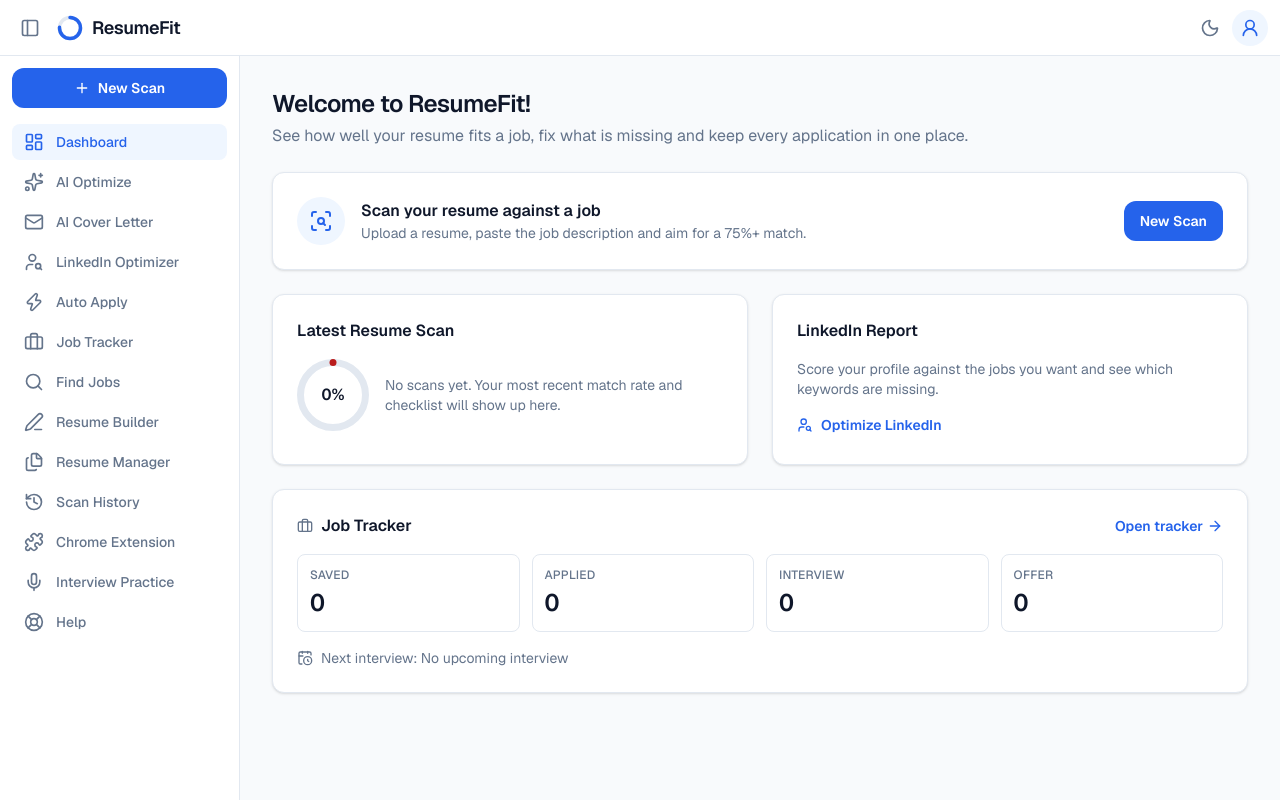
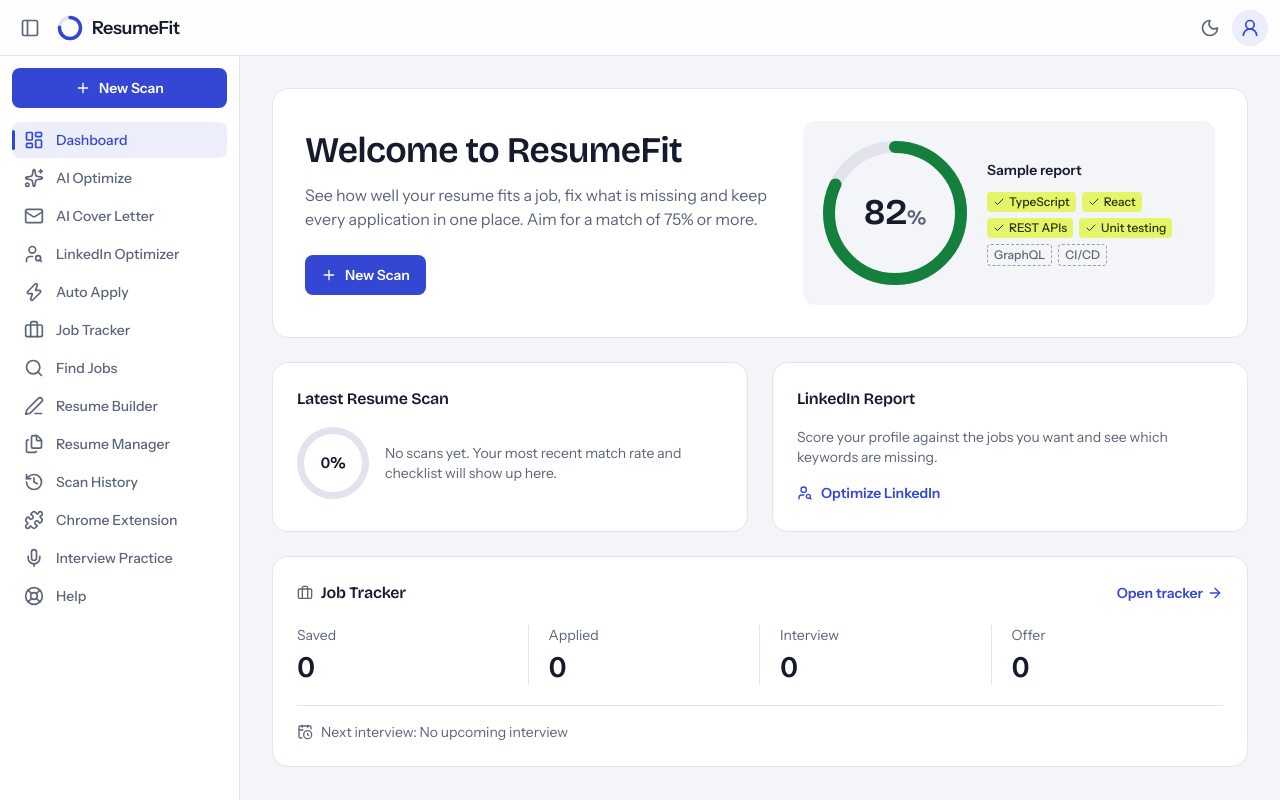
Before and after one commit to joshuacortes195/resumefit, a Next.js app in the folder apps/web/: page /dashboard in a window 1280 px wide. Built offline with nearby package versions, Linux system fonts and the light colour scheme.

Commit message:
Refresh the look with new colors, fonts and small animations

```diff
--- a/apps/web/app/(app)/dashboard/page.tsx
+++ b/apps/web/app/(app)/dashboard/page.tsx
@@ -1,5 +1,5 @@
 import Link from "next/link";
-import { ArrowRight, Briefcase, CalendarClock, ScanSearch, UserSearch } from "lucide-react";
+import { ArrowRight, Briefcase, CalendarClock, Check, Plus, UserSearch } from "lucide-react";
 import { JOB_STATUSES } from "@resumefit/shared";
 import { ScoreRing } from "@/components/score-ring";
 
@@ -8,33 +8,66 @@
 // tracker columns shown as counters on the dashboard
 const TRACKER_COUNTS = JOB_STATUSES.filter((status) => status !== "rejected");
 
+// made up skills for the sample report preview
+const SAMPLE_FOUND = ["TypeScript", "React", "REST APIs", "Unit testing"];
+const SAMPLE_MISSING = ["GraphQL", "CI/CD"];
+
 // home page after sign in
 export default function DashboardPage() {
   return (
     <div className="mx-auto max-w-5xl space-y-6">
-      {/* welcome text */}
-      <div>
-        <h1 className="text-2xl font-semibold tracking-tight">Welcome to ResumeFit!</h1>
-        <p className="mt-1 text-muted">See how well your resume fits a job, fix what is missing and keep every application in one place.</p>
-      </div>
+      {/* welcome card with the new scan button and a sample report */}
+      <section className="grid gap-8 rounded-2xl border border-border bg-surface p-6 sm:p-8 md:grid-cols-[1fr_auto] md:items-center">
+        <div>
+          <h1 className="text-3xl font-semibold sm:text-4xl">Welcome to ResumeFit</h1>
+          <p className="mt-3 max-w-xl text-muted">
+            See how well your resume fits a job, fix what is missing and keep every application in one place. Aim for a match of 75% or more.
+          </p>
+          <Link
+            href="/scans/new"
+            className="group mt-6 inline-flex items-center gap-2 rounded-lg bg-primary px-4 py-2.5 text-sm font-semibold text-on-primary transition duration-150 hover:bg-primary-hover active:scale-[0.98]"
+          >
+            <Plus className="size-4 transition-transform duration-200 group-hover:rotate-90" aria-hidden />
+            New Scan
+          </Link>
+        </div>
 
-      {/* start a scan card */}
-      <section className="flex flex-col items-start gap-4 rounded-xl border border-border bg-surface p-6 shadow-sm sm:flex-row sm:items-center">
-        <span className="flex size-12 shrink-0 items-center justify-center rounded-full bg-primary-soft text-primary">
-          <ScanSearch className="size-6" aria-hidden />
-        </span>
-        <div className="flex-1">
-          <h2 className="font-semibold">Scan your resume against a job</h2>
-          <p className="text-sm text-muted">Upload a resume, paste the job description and aim for a 75%+ match.</p>
-        </div>
-        <Link href="/scans/new" className="rounded-xl bg-primary px-4 py-2.5 text-sm font-semibold text-white hover:bg-primary-hover">
-          New Scan
-        </Link>
+        {/* sample report, the ring draws in and then the skills show one by one */}
+        <figure className="flex items-center gap-5 rounded-xl bg-background p-5">
+          <ScoreRing score={82} size="lg" label="Sample match rate" />
+          <div className="max-w-52">
+            <figcaption className="text-sm font-semibold">Sample report</figcaption>
+            <ul className="mt-3 flex flex-wrap gap-1.5 text-xs font-medium">
+              {/* skills the resume already has, shown like highlighter marks */}
+              {SAMPLE_FOUND.map((skill, index) => (
+                <li
+                  key={skill}
+                  className="flex animate-rise items-center gap-1 rounded bg-marker px-1.5 py-0.5 text-on-marker"
+                  style={{ animationDelay: `${900 + index * 70}ms` }}
+                >
+                  <Check className="size-3" aria-hidden />
+                  {skill}
+                </li>
+              ))}
+              {/* skills the job wants that are not in the resume */}
+              {SAMPLE_MISSING.map((skill, index) => (
+                <li
+                  key={skill}
+                  className="animate-rise rounded border border-dashed border-muted/60 px-1.5 py-0.5 text-muted"
+                  style={{ animationDelay: `${900 + (SAMPLE_FOUND.length + index) * 70}ms` }}
+                >
+                  <span className="sr-only">Missing: </span>
+                  {skill}
+                </li>
+              ))}
+            </ul>
+          </div>
+        </figure>
       </section>
 
       <div className="grid gap-6 md:grid-cols-2">
         {/* latest scan card, empty until the first scan */}
-        <section className="rounded-xl border border-border bg-surface p-6 shadow-sm">
+        <section className="rounded-2xl border border-border bg-surface p-6">
           <h2 className="font-semibold">Latest Resume Scan</h2>
           <div className="mt-4 flex items-center gap-4">
             <ScoreRing score={0} />
@@ -43,40 +76,47 @@
         </section>
 
         {/* linkedin card */}
-        <section className="rounded-xl border border-border bg-surface p-6 shadow-sm">
+        <section className="rounded-2xl border border-border bg-surface p-6">
           <h2 className="font-semibold">LinkedIn Report</h2>
           <p className="mt-4 text-sm text-muted">Score your profile against the jobs you want and see which keywords are missing.</p>
-          <Link href="/linkedin" className="mt-4 inline-flex items-center gap-2 text-sm font-semibold text-primary hover:text-primary-hover">
+          <Link
+            href="/linkedin"
+            className="mt-4 inline-flex items-center gap-2 text-sm font-semibold text-primary transition-colors duration-150 hover:text-primary-hover"
+          >
             <UserSearch className="size-4" aria-hidden />
             Optimize LinkedIn
           </Link>
         </section>
 
         {/* tracker counts card */}
-        <section className="rounded-xl border border-border bg-surface p-6 shadow-sm md:col-span-2">
+        <section className="rounded-2xl border border-border bg-surface p-6 md:col-span-2">
           <div className="flex items-center justify-between">
             <h2 className="flex items-center gap-2 font-semibold">
               <Briefcase className="size-4 text-muted" aria-hidden />
               Job Tracker
             </h2>
-            <Link href="/tracker" className="inline-flex items-center gap-1 text-sm font-semibold text-primary hover:text-primary-hover">
+            {/* the arrow nudges over on hover */}
+            <Link
+              href="/tracker"
+              className="group inline-flex items-center gap-1 text-sm font-semibold text-primary transition-colors duration-150 hover:text-primary-hover"
+            >
               Open tracker
-              <ArrowRight className="size-4" aria-hidden />
+              <ArrowRight className="size-4 transition-transform duration-200 group-hover:translate-x-0.5" aria-hidden />
             </Link>
           </div>
 
-          {/* one counter per column */}
-          <dl className="mt-4 grid grid-cols-2 gap-3 sm:grid-cols-4">
+          {/* one counter per column, split by thin lines */}
+          <dl className="mt-5 grid grid-cols-2 gap-y-4 sm:grid-cols-4 sm:divide-x sm:divide-border">
             {TRACKER_COUNTS.map((status) => (
-              <div key={status} className="rounded-lg border border-border p-3">
-                <dt className="text-xs font-medium uppercase tracking-wide text-muted">{status}</dt>
-                <dd className="mt-1 text-2xl font-semibold tabular-nums">0</dd>
+              <div key={status} className="sm:px-5 sm:first:pl-0">
+                <dt className="text-sm capitalize text-muted">{status}</dt>
+                <dd className="mt-1 font-display text-3xl font-semibold tabular-nums">0</dd>
               </div>
             ))}
           </dl>
 
           {/* next interview line */}
-          <p className="mt-4 flex items-center gap-2 text-sm text-muted">
+          <p className="mt-5 flex items-center gap-2 border-t border-border pt-4 text-sm text-muted">
             <CalendarClock className="size-4" aria-hidden />
             Next interview: No upcoming interview
           </p>
--- /dev/null
+++ b/apps/web/app/(app)/template.tsx
@@ -0,0 +1,4 @@
+// replays the little slide up every time you move to another page
+export default function AppTemplate({ children }: { children: React.ReactNode }) {
+  return <div className="animate-rise">{children}</div>;
+}
--- a/apps/web/app/globals.css
+++ b/apps/web/app/globals.css
@@ -3,16 +3,19 @@
 /* dark mode turns on when the html tag has the dark class */
 @custom-variant dark (&:where(.dark, .dark *));
 
-/* brand colors for light mode */
+/* brand colors for light mode, cool paper with ink text and a cobalt accent */
 :root {
-  --background: #f8fafc;
+  --background: #f4f5f8;
   --surface: #ffffff;
-  --foreground: #0f172a;
-  --muted: #64748b;
-  --border: #e2e8f0;
-  --primary: #2563eb;
-  --primary-hover: #1d4ed8;
-  --primary-soft: #eff6ff;
+  --foreground: #151a2d;
+  --muted: #5b6478;
+  --border: #e1e4ec;
+  --primary: #3447d4;
+  --primary-hover: #2a39b0;
+  --primary-soft: #eceefc;
+  --on-primary: #ffffff;
+  --marker: #e4f56a;
+  --on-marker: #2a3000;
   --success: #15803d;
   --warning: #b45309;
   --danger: #b91c1c;
@@ -20,14 +23,17 @@
 
 /* brand colors for dark mode */
 .dark {
-  --background: #0b1120;
-  --surface: #111827;
-  --foreground: #e2e8f0;
-  --muted: #94a3b8;
-  --border: #1f2937;
-  --primary: #3b82f6;
-  --primary-hover: #60a5fa;
-  --primary-soft: #172554;
+  --background: #0d1020;
+  --surface: #151930;
+  --foreground: #e6e8f2;
+  --muted: #9aa2b8;
+  --border: #252a44;
+  --primary: #8b98ff;
+  --primary-hover: #a5afff;
+  --primary-soft: #1e2347;
+  --on-primary: #0d1020;
+  --marker: #d7ea55;
+  --on-marker: #1f2400;
   --success: #4ade80;
   --warning: #fbbf24;
   --danger: #f87171;
@@ -43,11 +49,61 @@
   --color-primary: var(--primary);
   --color-primary-hover: var(--primary-hover);
   --color-primary-soft: var(--primary-soft);
+  --color-on-primary: var(--on-primary);
+  --color-marker: var(--marker);
+  --color-on-marker: var(--on-marker);
   --color-success: var(--success);
   --color-warning: var(--warning);
   --color-danger: var(--danger);
-  --font-sans: var(--font-geist-sans);
-  --font-mono: var(--font-geist-mono);
+  --font-sans: var(--font-body);
+  --font-display: var(--font-heading);
+}
+
+/* the small animations used around the app */
+@theme {
+  --ease-settle: cubic-bezier(0.22, 1, 0.36, 1);
+  --animate-rise: rise 0.4s var(--ease-settle) both;
+  --animate-pop: pop 0.16s var(--ease-settle) both;
+  --animate-drawer: drawer 0.24s var(--ease-settle) both;
+  --animate-fade: fade 0.2s ease-out both;
+  --animate-ring: ring-fill 1.1s var(--ease-settle) 0.15s both;
+
+  /* page content slides up a little as it shows */
+  @keyframes rise {
+    from {
+      opacity: 0;
+      transform: translateY(6px);
+    }
+  }
+
+  /* dropdown menus grow from the corner */
+  @keyframes pop {
+    from {
+      opacity: 0;
+      transform: scale(0.96) translateY(-4px);
+    }
+  }
+
+  /* mobile menu slides in from the left */
+  @keyframes drawer {
+    from {
+      transform: translateX(-100%);
+    }
+  }
+
+  /* plain fade for backdrops */
+  @keyframes fade {
+    from {
+      opacity: 0;
+    }
+  }
+
+  /* score ring draws itself from empty */
+  @keyframes ring-fill {
+    from {
+      stroke-dashoffset: var(--ring-length);
+    }
+  }
 }
 
 /* page background and text */
@@ -56,8 +112,26 @@
   color: var(--foreground);
 }
 
+/* headings use the display font */
+h1,
+h2 {
+  font-family: var(--font-display);
+  letter-spacing: -0.015em;
+}
+
 /* focus ring for keyboard users */
 :focus-visible {
   outline: 2px solid var(--primary);
   outline-offset: 2px;
 }
+
+/* turns motion off for people who ask for less of it */
+@media (prefers-reduced-motion: reduce) {
+  *,
+  *::before,
+  *::after {
+    animation-duration: 0.01ms !important;
+    animation-delay: 0ms !important;
+    transition-duration: 0.01ms !important;
+  }
+}
--- a/apps/web/app/layout.tsx
+++ b/apps/web/app/layout.tsx
@@ -1,17 +1,17 @@
 import type { Metadata } from "next";
-import { Geist, Geist_Mono } from "next/font/google";
+import { Bricolage_Grotesque, Instrument_Sans } from "next/font/google";
 import { ThemeProvider } from "@/components/theme-provider";
 import "./globals.css";
 
-// main font for the app
-const geistSans = Geist({
-  variable: "--font-geist-sans",
+// main font for body text
+const bodyFont = Instrument_Sans({
+  variable: "--font-body",
   subsets: ["latin"],
 });
 
-// font for code and numbers
-const geistMono = Geist_Mono({
-  variable: "--font-geist-mono",
+// font for headings
+const headingFont = Bricolage_Grotesque({
+  variable: "--font-heading",
   subsets: ["latin"],
 });
 
@@ -24,7 +24,7 @@
 // wraps every page with fonts and the theme
 export default function RootLayout({ children }: { children: React.ReactNode }) {
   return (
-    <html lang="en" suppressHydrationWarning className={`${geistSans.variable} ${geistMono.variable} h-full antialiased`}>
+    <html lang="en" suppressHydrationWarning className={`${bodyFont.variable} ${headingFont.variable} h-full antialiased`}>
       <body className="min-h-full font-sans">
         <ThemeProvider>{children}</ThemeProvider>
       </body>
--- a/apps/web/app/sign-in/page.tsx
+++ b/apps/web/app/sign-in/page.tsx
@@ -6,7 +6,7 @@
 export default function SignInPage() {
   return (
     <main className="flex min-h-screen items-center justify-center p-4">
-      <div className="w-full max-w-sm rounded-xl border border-border bg-surface p-6 shadow-sm">
+      <div className="w-full max-w-sm animate-rise rounded-2xl border border-border bg-surface p-6">
         <Logo />
         <h1 className="mt-6 text-xl font-semibold tracking-tight">Sign in</h1>
         <p className="mt-1 text-sm text-muted">ResumeFit is invite only for now. New here? Enter the code you were given.</p>
@@ -34,7 +34,7 @@
           </div>
 
           {/* disabled until auth is connected */}
-          <button type="submit" disabled className="w-full rounded-xl bg-primary px-4 py-2.5 text-sm font-semibold text-white disabled:opacity-60">
+          <button type="submit" disabled className="w-full rounded-xl bg-primary px-4 py-2.5 text-sm font-semibold text-on-primary disabled:opacity-60">
             Email me a sign in link
           </button>
           <p className="text-center text-xs text-muted">Sign in turns on once the database and auth keys are added.</p>
--- a/apps/web/components/app-shell.tsx
+++ b/apps/web/components/app-shell.tsx
@@ -25,7 +25,7 @@
   return (
     <div className="flex min-h-screen flex-col">
       {/* top bar */}
-      <header className="sticky top-0 z-30 flex h-14 items-center gap-2 border-b border-border bg-surface px-3 print:hidden">
+      <header className="sticky top-0 z-30 flex h-14 items-center gap-2 border-b border-border bg-surface/85 px-3 backdrop-blur print:hidden">
         {/* hamburger, phones only */}
         <button
           type="button"
@@ -60,15 +60,15 @@
               aria-haspopup="menu"
               aria-expanded={menuOpen}
               onClick={() => setMenuOpen((value) => !value)}
-              className="flex size-9 items-center justify-center rounded-full bg-primary-soft text-primary"
+              className="flex size-9 items-center justify-center rounded-full bg-primary-soft text-primary transition-transform duration-150 active:scale-95"
             >
               <UserRound className="size-5" aria-hidden />
             </button>
             {menuOpen && (
-              <div role="menu" className="absolute right-0 mt-2 w-44 rounded-xl border border-border bg-surface p-1 shadow-lg">
+              <div role="menu" className="absolute right-0 mt-2 w-44 origin-top-right animate-pop rounded-xl border border-border bg-surface p-1 shadow-lg">
                 {ACCOUNT_LINKS.map((link) => (
                   <Link
-                    key={link.href}
+                    key={link.label}
                     href={link.href}
                     role="menuitem"
                     onClick={() => setMenuOpen(false)}
@@ -86,7 +86,7 @@
       <div className="flex flex-1">
         {/* desktop sidebar */}
         <aside
-          className={`sticky top-14 hidden h-[calc(100vh-3.5rem)] shrink-0 border-r border-border bg-surface transition-[width] md:block print:hidden ${
+          className={`sticky top-14 hidden h-[calc(100vh-3.5rem)] shrink-0 border-r border-border bg-surface transition-[width] duration-200 ease-settle md:block print:hidden ${
             collapsed ? "w-16" : "w-60"
           }`}
         >
@@ -96,8 +96,8 @@
         {/* mobile drawer with a dark backdrop behind it */}
         {drawerOpen && (
           <div className="fixed inset-0 z-40 md:hidden" role="dialog" aria-modal="true" aria-label="Menu">
-            <button type="button" aria-label="Close menu" onClick={() => setDrawerOpen(false)} className="absolute inset-0 bg-black/50" />
-            <aside className="relative flex h-full w-64 flex-col bg-surface shadow-xl">
+            <button type="button" aria-label="Close menu" onClick={() => setDrawerOpen(false)} className="absolute inset-0 animate-fade bg-black/50" />
+            <aside className="relative flex h-full w-64 animate-drawer flex-col bg-surface shadow-xl">
               <div className="flex h-14 items-center justify-between border-b border-border px-3">
                 <Logo />
                 <button
--- a/apps/web/components/page-stub.tsx
+++ b/apps/web/components/page-stub.tsx
@@ -10,11 +10,11 @@
 export function PageStub({ title, blurb, icon: Icon }: PageStubProps) {
   return (
     <div className="mx-auto max-w-3xl">
-      <h1 className="text-2xl font-semibold tracking-tight">{title}</h1>
+      <h1 className="text-3xl font-semibold">{title}</h1>
       <p className="mt-1 text-muted">{blurb}</p>
 
       {/* empty state card */}
-      <div className="mt-8 flex flex-col items-center rounded-xl border border-dashed border-border bg-surface px-6 py-16 text-center shadow-sm">
+      <div className="mt-8 flex flex-col items-center rounded-2xl border border-dashed border-border bg-surface px-6 py-16 text-center">
         <span className="flex size-12 items-center justify-center rounded-full bg-primary-soft text-primary">
           <Icon className="size-6" aria-hidden />
         </span>
--- a/apps/web/components/score-ring.tsx
+++ b/apps/web/components/score-ring.tsx
@@ -1,3 +1,4 @@
+import type { CSSProperties } from "react";
 import { scoreBand } from "@resumefit/scoring";
 
 // ring sizes in pixels
@@ -19,8 +20,8 @@
   const stroke = size === "lg" ? 12 : size === "md" ? 7 : 5;
   const radius = (pixels - stroke) / 2;
   const circumference = 2 * Math.PI * radius;
-  // how much of the ring to fill in
-  const filled = (value / 100) * circumference;
+  // how much of the ring to leave empty
+  const gap = circumference - (value / 100) * circumference;
 
   return (
     <div
@@ -29,13 +30,14 @@
       aria-valuemin={0}
       aria-valuemax={100}
       aria-valuenow={value}
-      className="relative inline-flex items-center justify-center"
+      className="relative inline-flex shrink-0 items-center justify-center"
       style={{ width: pixels, height: pixels }}
     >
       <svg width={pixels} height={pixels} className="-rotate-90" aria-hidden>
         {/* grey track */}
         <circle cx={pixels / 2} cy={pixels / 2} r={radius} fill="none" stroke="var(--border)" strokeWidth={stroke} />
-        {/* colored fill */}
+        {/* colored fill, draws itself in when the ring shows up */}
+        {value > 0 && (
           <circle
             cx={pixels / 2}
             cy={pixels / 2}
@@ -44,14 +46,19 @@
             stroke={COLORS[scoreBand(value)]}
             strokeWidth={stroke}
             strokeLinecap="round"
-          strokeDasharray={`${filled} ${circumference}`}
-          className="transition-[stroke-dasharray] duration-700"
+            strokeDasharray={circumference}
+            strokeDashoffset={gap}
+            className="animate-ring transition-[stroke-dashoffset] duration-700"
+            style={{ "--ring-length": circumference } as CSSProperties}
           />
+        )}
       </svg>
       {/* number in the middle */}
-      <span className={`absolute font-semibold tabular-nums ${size === "lg" ? "text-3xl" : size === "md" ? "text-base" : "text-xs"}`}>
+      <span
+        className={`absolute animate-fade font-display font-semibold tabular-nums ${size === "lg" ? "text-4xl" : size === "md" ? "text-base" : "text-xs"}`}
+      >
         {value}
-        {size !== "sm" && "%"}
+        {size !== "sm" && <span className={size === "lg" ? "text-xl text-muted" : ""}>%</span>}
       </span>
     </div>
   );
--- a/apps/web/components/sidebar.tsx
+++ b/apps/web/components/sidebar.tsx
@@ -17,15 +17,15 @@
   const pathname = usePathname();
 
   return (
-    <nav aria-label="Main" className="flex h-full flex-col gap-1 overflow-y-auto p-3">
-      {/* new scan button at the top */}
+    <nav aria-label="Main" className="flex h-full flex-col gap-0.5 overflow-y-auto p-3">
+      {/* new scan button at the top, the plus turns a little on hover */}
       <Link
         href="/scans/new"
         onClick={onNavigate}
         title="New Scan"
-        className="mb-3 flex items-center justify-center gap-2 rounded-xl bg-primary px-3 py-2.5 text-sm font-semibold text-white hover:bg-primary-hover"
+        className="group mb-3 flex items-center justify-center gap-2 rounded-lg bg-primary px-3 py-2.5 text-sm font-semibold text-on-primary transition duration-150 hover:bg-primary-hover active:scale-[0.98]"
       >
-        <Plus className="size-4 shrink-0" aria-hidden />
+        <Plus className="size-4 shrink-0 transition-transform duration-200 group-hover:rotate-90" aria-hidden />
         {collapsed ? <span className="sr-only">New Scan</span> : <span>New Scan</span>}
       </Link>
 
@@ -40,12 +40,19 @@
             onClick={onNavigate}
             title={collapsed ? item.label : undefined}
             aria-current={active ? "page" : undefined}
-            className={`flex items-center gap-3 rounded-lg px-3 py-2 text-sm font-medium ${
-              active ? "bg-primary-soft text-primary" : "text-muted hover:bg-primary-soft hover:text-foreground"
+            className={`relative flex items-center gap-3 rounded-lg px-3 py-2 text-sm font-medium transition-colors duration-150 ${
+              active ? "bg-primary-soft text-primary" : "text-muted hover:bg-primary-soft/60 hover:text-foreground"
             } ${collapsed ? "justify-center" : ""}`}
           >
+            {/* little bar that marks the current page */}
+            <span
+              aria-hidden
+              className={`absolute left-0 top-1/2 w-[3px] -translate-y-1/2 rounded-full bg-primary transition-[height,opacity] duration-200 ${
+                active ? "h-5 opacity-100" : "h-0 opacity-0"
+              }`}
+            />
             <Icon className="size-5 shrink-0" aria-hidden />
-            {collapsed ? <span className="sr-only">{item.label}</span> : <span>{item.label}</span>}
+            {collapsed ? <span className="sr-only">{item.label}</span> : <span className="truncate">{item.label}</span>}
           </Link>
         );
       })}
```
Lines whose indentation alone changed are shown as unchanged.
